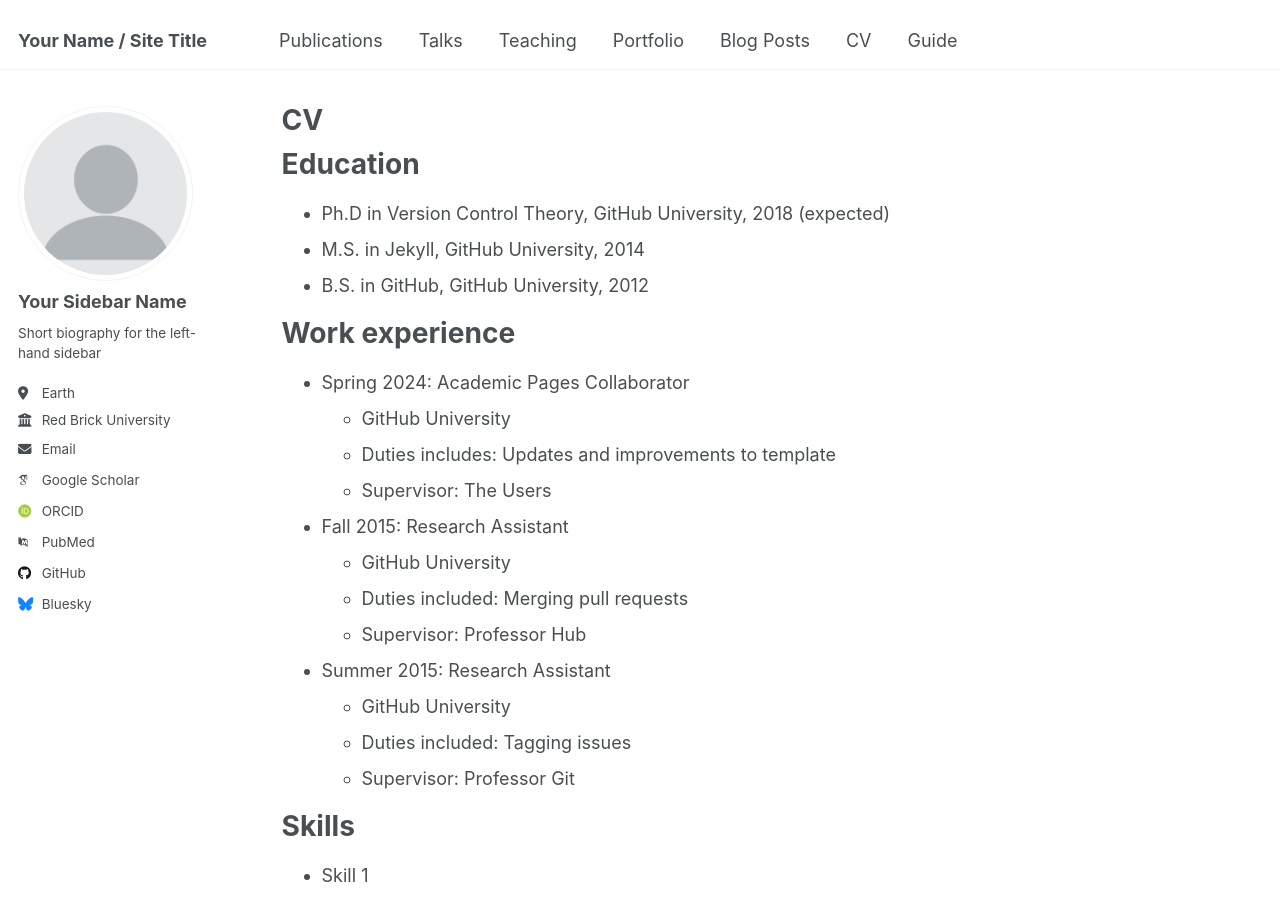
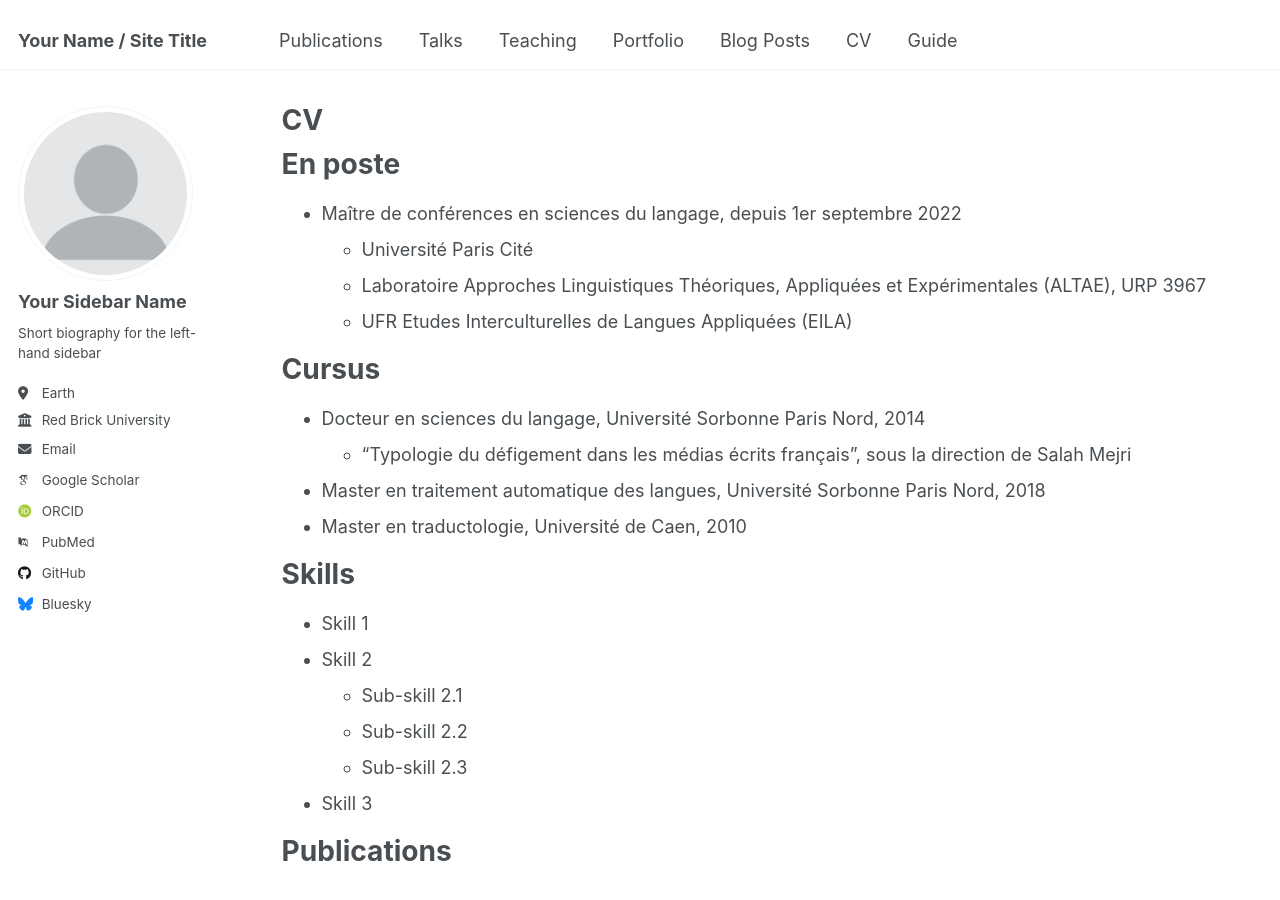
Before and after one commit to lichaozhu/lichaozhu.github.io, a Jekyll site: the page built from _pages/cv.md, in a window 1280 px wide and 900 px high. Built offline with Jekyll 4.4.1, drawn with Linux system fonts in a browser that asks for light colours; some web fonts are replaced; some of the changed text lies outside the part shown.

Commit message:
CV updated

```diff
--- a/_pages/cv.md
+++ b/_pages/cv.md
@@ -9,28 +9,21 @@ redirect_from:
 
 {% include base_path %}
 
-Education
+
+En poste
 ======
-* Ph.D in Version Control Theory, GitHub University, 2018 (expected)
-* M.S. in Jekyll, GitHub University, 2014
-* B.S. in GitHub, GitHub University, 2012
+* Maître de conférences en sciences du langage, depuis 1er septembre 2022
+  * Université Paris Cité
+  * Laboratoire Approches Linguistiques Théoriques, Appliquées et Expérimentales (ALTAE), URP 3967
+  * UFR Etudes Interculturelles de Langues Appliquées (EILA)
 
-Work experience
+
+Cursus
 ======
-* Spring 2024: Academic Pages Collaborator
-  * GitHub University
-  * Duties includes: Updates and improvements to template
-  * Supervisor: The Users
-
-* Fall 2015: Research Assistant
-  * GitHub University
-  * Duties included: Merging pull requests
-  * Supervisor: Professor Hub
-
-* Summer 2015: Research Assistant
-  * GitHub University
-  * Duties included: Tagging issues
-  * Supervisor: Professor Git
+* Docteur en sciences du langage, Université Sorbonne Paris Nord, 2014
+  * "Typologie du défigement dans les médias écrits français", sous la direction de Salah Mejri
+* Master en traitement automatique des langues, Université Sorbonne Paris Nord, 2018
+* Master en traductologie, Université de Caen, 2010
 
 Skills
 ======
@@ -59,6 +52,6 @@ Teaching
     {% include archive-single-cv.html %}
   {% endfor %}</ul>
 
-Service and leadership
+<!---Service and leadership
 ======
-* Currently signed in to 43 different slack teams
+* Currently signed in to 43 different slack teams--->
```
